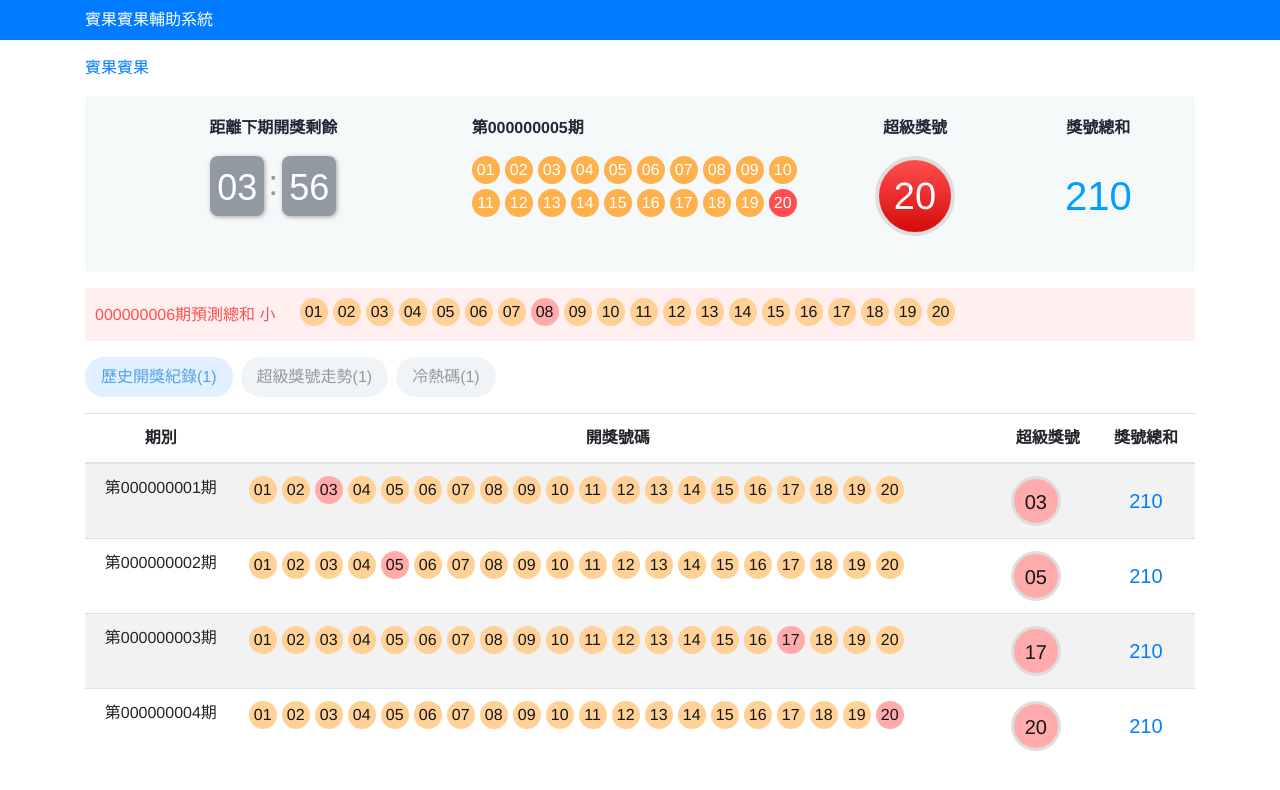
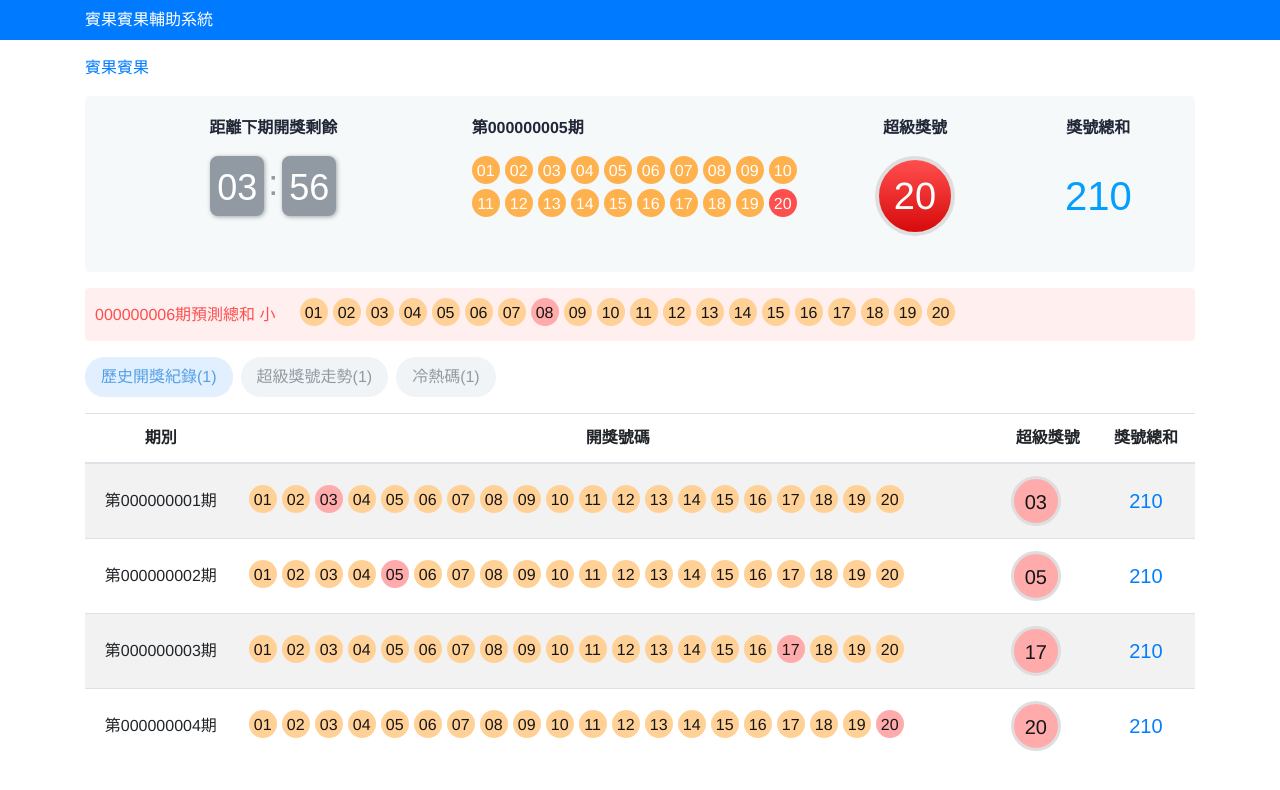
Before and after one commit to chunlingliao/bingo-analysis, a Vue app: page /bingo-home in a window 1280 px wide. Shown: the top 790 px of the page. Built offline with nearby package versions, Linux system fonts and the light colour scheme.

Commit message:
調整 table 內容置中

```diff
--- a/src/views/exercise/BingoHome.vue
+++ b/src/views/exercise/BingoHome.vue
@@ -1,5 +1,5 @@
 <template>
-  <div class="">
+  <div class="tinyBingo">
     <header>
       <nav class="navbar navbar-primary bg-primary text-white">
         <div class="container">
@@ -131,8 +131,8 @@
               </thead>
               <tbody>
                 <tr>
-                  <td>第000000001期</td>
-                  <td>
+                  <td class="align-middle">第000000001期</td>
+                  <td class="align-middle">
                     <div class="ball">
                       <div class="blackNumber">01</div>
                       <div class="blackNumber">02</div>
@@ -156,20 +156,20 @@
                       <div class="blackNumber">20</div>
                     </div>
                   </td>
-                  <td>
+                  <td class="align-middle">
                     <div class="superBall">
                       03
                     </div>
                   </td>
-                  <td>
+                  <td class="align-middle">
                     <div class="totalBall">
                       210
                     </div>
                   </td>
                 </tr>
                 <tr>
-                  <td>第000000002期</td>
-                  <td>
+                  <td class="align-middle">第000000002期</td>
+                  <td class="align-middle">
                     <div class="ball">
                       <div class="blackNumber">01</div>
                       <div class="blackNumber">02</div>
@@ -193,20 +193,20 @@
                       <div class="blackNumber">20</div>
                     </div>
                   </td>
-                  <td>
+                  <td class="align-middle">
                     <div class="superBall">
                       05
                     </div>
                   </td>
-                  <td>
+                  <td class="align-middle">
                     <div class="totalBall">
                       210
                     </div>
                   </td>
                 </tr>
                 <tr>
-                  <td>第000000003期</td>
-                  <td>
+                  <td class="align-middle">第000000003期</td>
+                  <td class="align-middle">
                     <div class="ball">
                       <div class="blackNumber">01</div>
                       <div class="blackNumber">02</div>
@@ -230,20 +230,20 @@
                       <div class="blackNumber">20</div>
                     </div>
                   </td>
-                  <td>
+                  <td class="align-middle">
                     <div class="superBall">
                       17
                     </div>
                   </td>
-                  <td>
+                  <td class="align-middle">
                     <div class="totalBall">
                       210
                     </div>
                   </td>
                 </tr>
                 <tr>
-                  <td>第000000004期</td>
-                  <td>
+                  <td class="align-middle">第000000004期</td>
+                  <td class="align-middle">
                     <div class="ball">
                       <div class="blackNumber">01</div>
                       <div class="blackNumber">02</div>
@@ -267,12 +267,12 @@
                       <div class="blackNumber superNumber">20</div>
                     </div>
                   </td>
-                  <td>
+                  <td class="align-middle">
                     <div class="superBall">
                       20
                     </div>
                   </td>
-                  <td>
+                  <td class="align-middle">
                     <div class="totalBall">
                       210
                     </div>
@@ -434,6 +434,7 @@ export default {
 </script>
 
 <style lang="scss" scoped>
+.tinyBingo {
   /* 當前資訊區 */
   .currentInfo {
     padding: 20px;
@@ -577,7 +578,7 @@ export default {
       height: 28px;
       margin: 0px 5px 5px 0px;
       border-radius: 50%;
-    line-height: 28px;
+      line-height: 1.9;
       text-align: center;
     }
     // 白色文字球號
@@ -599,4 +600,5 @@ export default {
       background-color: #ffabab;
     }
   }
+}
 </style>
```
Lines whose indentation alone changed are shown as unchanged.
